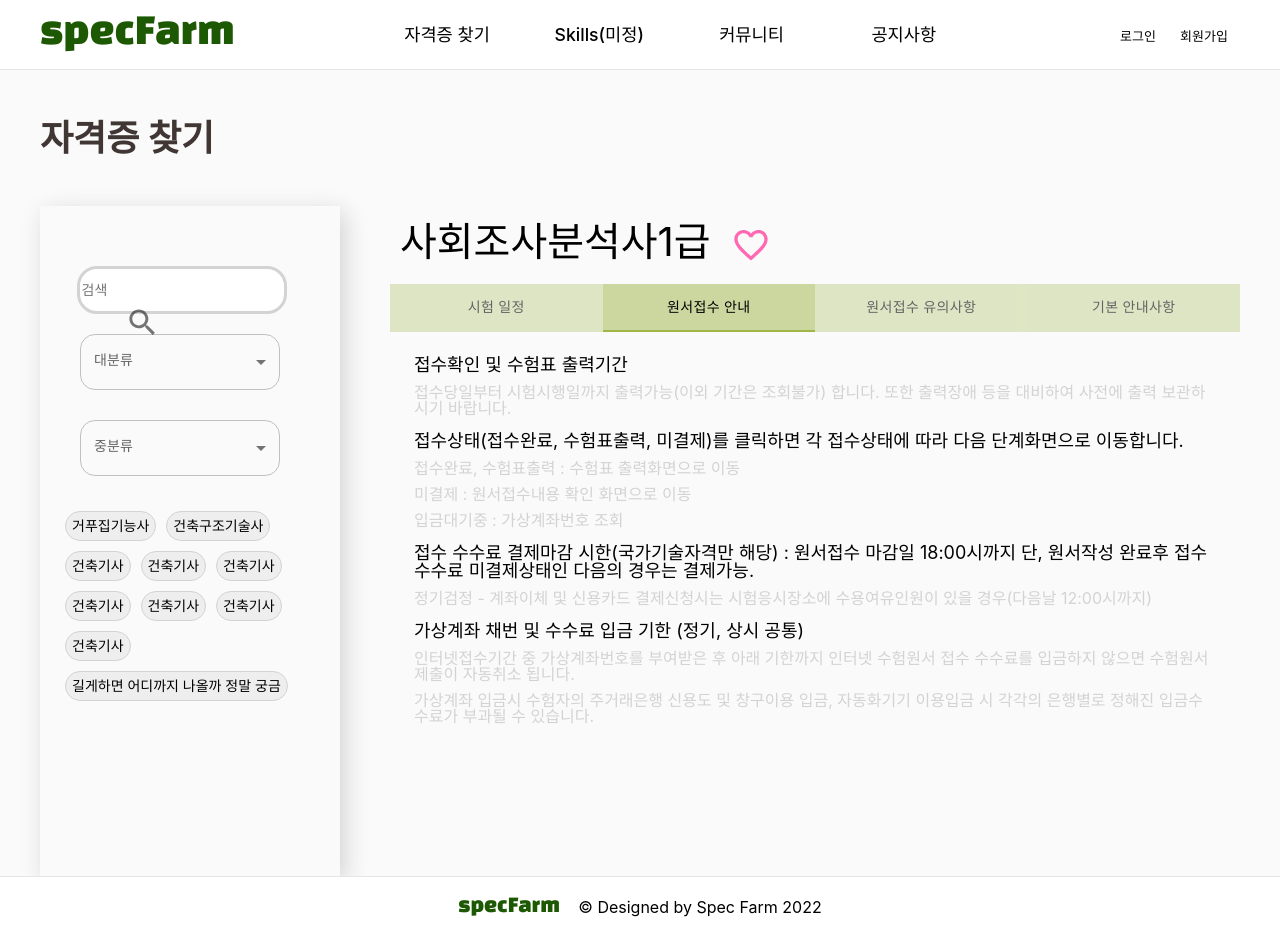
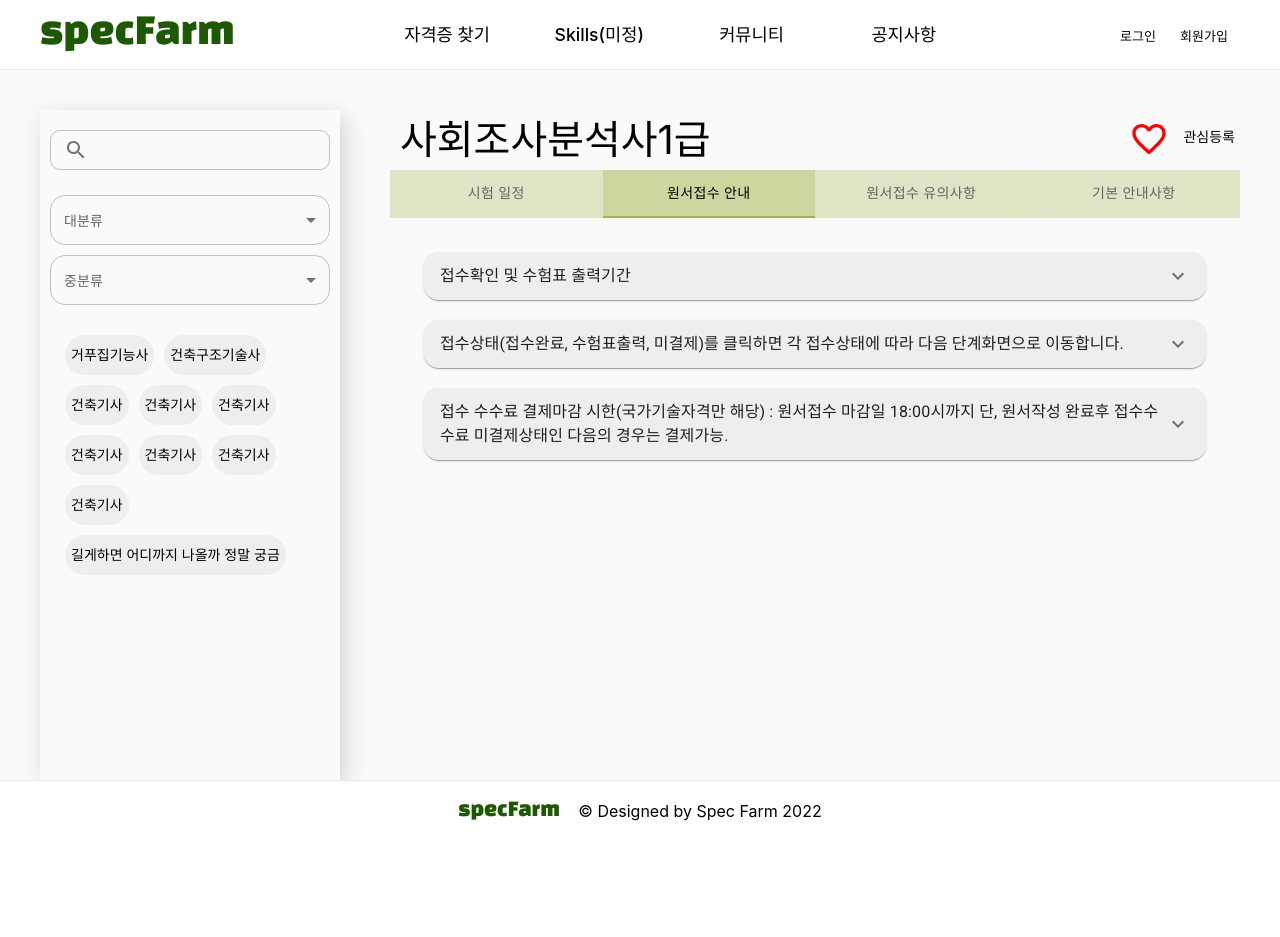
Before and after one commit to sying012/specFarm, a React (Create React App) app in the folder src/main/frontend/: page /certfind in a window 1280 px wide. Both pictures are taken after a click on the tab "원서접수 안내". After the commit the page ends 841 px from the top, so only its background shows below. Built offline with nearby package versions, Linux system fonts and the light colour scheme; a web font is replaced by a local one; what quill-image-resize-module-react would draw is missing.

Commit message:
자격증 찾기 다 했을까..?

```diff
--- a/src/main/frontend/src/components/cert/ApplicationInfo.js
+++ b/src/main/frontend/src/components/cert/ApplicationInfo.js
@@ -1,52 +1,89 @@
-import React from "react";
+import { useRef, useState } from "react";
+import ExpandMoreIcon from "@mui/icons-material/ExpandMore";
+import Accordion from "@mui/material/Accordion";
+import AccordionSummary from "@mui/material/AccordionSummary";
+import AccordionDetails from "@mui/material/AccordionDetails";
+import Typography from "@mui/material/Typography";
 import styles from "../../styles/cert/CertFind.module.css";
 
 const ApplicationInfo = () => {
   return (
     <div>
-      <ui>
-        <li className={styles.appInfoTitle}>접수확인 및 수험표 출력기간</li>
-        <li className={styles.appInfoCon}>
-          접수당일부터 시험시행일까지 출력가능(이외 기간은 조회불가) 합니다.
-          또한 출력장애 등을 대비하여 사전에 출력 보관하시기 바랍니다.
-        </li>
-        <br />
-        <li className={styles.appInfoTitle}>
-          접수상태(접수완료, 수험표출력, 미결제)를 클릭하면 각 접수상태에 따라
-          다음 단계화면으로 이동합니다.
-        </li>
-        <li className={styles.appInfoCon}>
-          접수완료, 수험표출력 : 수험표 출력화면으로 이동
-        </li>
-        <li className={styles.appInfoCon}>
-          미결제 : 원서접수내용 확인 화면으로 이동
-        </li>
-        <li className={styles.appInfoCon}>입금대기중 : 가상계좌번호 조회</li>
-        <br />
-        <li className={styles.appInfoTitle}>
-          접수 수수료 결제마감 시한(국가기술자격만 해당) : 원서접수 마감일
-          18:00시까지 단, 원서작성 완료후 접수수수료 미결제상태인 다음의 경우는
-          결제가능.
-        </li>
-        <li className={styles.appInfoCon}>
-          정기검정 - 계좌이체 및 신용카드 결제신청시는 시험응시장소에
-          수용여유인원이 있을 경우(다음날 12:00시까지)
-        </li>
-        <br />
-        <li className={styles.appInfoTitle}>
-          가상계좌 채번 및 수수료 입금 기한 (정기, 상시 공통)
-        </li>
-        <li className={styles.appInfoCon}>
-          인터넷접수기간 중 가상계좌번호를 부여받은 후 아래 기한까지 인터넷
-          수험원서 접수 수수료를 입금하지 않으면 수험원서 제출이 자동취소
-          됩니다.
-        </li>
-        <li className={styles.appInfoCon}>
-          가상계좌 입금시 수험자의 주거래은행 신용도 및 창구이용 입금,
-          자동화기기 이용입금 시 각각의 은행별로 정해진 입금수수료가 부과될 수
-          있습니다.
-        </li>
-      </ui>
+      <div className={styles.infoHead}>
+        <Accordion style={{ borderRadius: "15px", background: "#eee" }}>
+          <AccordionSummary
+            expandIcon={<ExpandMoreIcon />}
+            aria-controls="panel1a-content"
+            id="panel1a-header"
+            style={{ background: "#eee", borderRadius: "15px" }}
+          >
+            <Typography>접수확인 및 수험표 출력기간</Typography>
+          </AccordionSummary>
+          <AccordionDetails
+            style={{ background: "#eee", borderRadius: "15px" }}
+          >
+            <Typography>
+              <p>
+                접수당일부터 시험시행일까지 출력가능(이외 기간은 조회불가)
+                합니다. 또한 출력장애 등을 대비하여 사전에 출력 보관하시기
+                바랍니다.
+              </p>
+            </Typography>
+          </AccordionDetails>
+        </Accordion>
+      </div>
+      <div className={styles.infoHead}>
+        <Accordion style={{ borderRadius: "15px", background: "#eee" }}>
+          <AccordionSummary
+            expandIcon={<ExpandMoreIcon />}
+            aria-controls="panel2a-content"
+            id="panel2a-header"
+            style={{ background: "#eee", borderRadius: "15px" }}
+          >
+            <Typography>
+              접수상태(접수완료, 수험표출력, 미결제)를 클릭하면 각 접수상태에
+              따라 다음 단계화면으로 이동합니다.
+            </Typography>
+          </AccordionSummary>
+          <AccordionDetails
+            style={{ background: "#eee", borderRadius: "15px" }}
+          >
+            <Typography>
+              <p>접수완료, 수험표출력 : 수험표 출력화면으로 이동</p>
+              <br />
+              <p>미결제 : 원서접수내용 확인 화면으로 이동</p>
+              <br />
+              <p>입금대기중 : 가상계좌번호 조회</p>
+            </Typography>
+          </AccordionDetails>
+        </Accordion>
+      </div>
+      <div className={styles.infoHead}>
+        <Accordion style={{ borderRadius: "15px", background: "#eee" }}>
+          <AccordionSummary
+            expandIcon={<ExpandMoreIcon />}
+            aria-controls="panel3a-content"
+            id="panel3a-header"
+            style={{ background: "#eee", borderRadius: "15px" }}
+          >
+            <Typography>
+              접수 수수료 결제마감 시한(국가기술자격만 해당) : 원서접수 마감일
+              18:00시까지 단, 원서작성 완료후 접수수수료 미결제상태인 다음의
+              경우는 결제가능.
+            </Typography>
+          </AccordionSummary>
+          <AccordionDetails
+            style={{ background: "#eee", borderRadius: "15px" }}
+          >
+            <Typography>
+              <p>
+                계좌이체 및 신용카드 결제신청시는 시험응시장소에 수용여유인원이
+                있을 경우(다음날 12:00시까지)
+              </p>
+            </Typography>
+          </AccordionDetails>
+        </Accordion>
+      </div>
     </div>
   );
 };
--- a/src/main/frontend/src/components/cert/BasicsInfo.js
+++ b/src/main/frontend/src/components/cert/BasicsInfo.js
@@ -1,32 +1,109 @@
-import React from "react";
+import { useRef, useState } from "react";
+import ExpandMoreIcon from "@mui/icons-material/ExpandMore";
+import Accordion from "@mui/material/Accordion";
+import AccordionSummary from "@mui/material/AccordionSummary";
+import AccordionDetails from "@mui/material/AccordionDetails";
+import Typography from "@mui/material/Typography";
 import styles from "../../styles/cert/CertFind.module.css";
 
 const BasicsInfo = () => {
   return (
     <div>
-      <ui>
-        <li className={styles.appInfoTitle}>
-          시험 시작시간 이후 입실 및 응시가 불가하며, 수험표 및 접수내역
-          사전확인을 통한 시험장 위치, 시험장 입실가능 시간을 숙지하시기
-          바랍니다.
-        </li>
-        <li className={styles.appInfoCon}>
-          시험 준비물 - 공단인정 신분증(바로가기), 수험표, 흑색 사인펜(PBT시험),
-          수정테이프 , 계산기[필요시], 흑색 볼펜류 필기구(필답, 기술사 필기),
-          계산기[필요시], 공학용계산기는 일부 등급에서 제한된 모델로만 사용이
-          가능하므로 사전에 필히 확인 후 지참 바랍니다.
-        </li>
-        <li className={styles.appInfoCon}>
-          부정행위 관련 유의사항 - 시험 중 다음과 같은 행위를 하는 자는
-          국가기술자격법 제10조 제6항의 규정에 따라 당해 검정을 중지 또는 무효로
-          하고 3년간 국가기술자격법에 의한 검정을 받을 자격이 정지됩니다.
-        </li>
-        <li className={styles.appInfoCon}>
-          부정행위 관련 유의사항 - 시험 중 다음과 같은 행위를 하는 자는
-          국가기술자격법 제10조 제6항의 규정에 따라 당해 검정을 중지 또는 무효로
-          하고 3년간 국가기술자격법에 의한 검정을 받을 자격이 정지됩니다.
-        </li>
-      </ui>
+      <div className={styles.infoHead}>
+        <Accordion style={{ borderRadius: "15px", background: "#eee" }}>
+          <AccordionSummary
+            expandIcon={<ExpandMoreIcon />}
+            aria-controls="panel1a-content"
+            id="panel1a-header"
+            style={{ background: "#eee", borderRadius: "15px" }}
+          >
+            <Typography>필기시험 시험자 유의사항</Typography>
+          </AccordionSummary>
+          <AccordionDetails
+            style={{ background: "#eee", borderRadius: "15px" }}
+          >
+            <Typography>
+              <p>
+                1. 답안카드는 반드시 검정색 사인펜으로 기재하고 마킹하시기
+                바랍니다.
+              </p>
+              <p>
+                2. 답안카드 채점은 전산 판독결과에 따르며 문제지 형별 및 답안
+                란의 마킹누락, 마킹착오로 인한 불이익은 전적으로 수험자의
+                귀책사유입니다.
+              </p>
+              <p>
+                3. 답안카드 오작성 시 교체 또는 수정테이프를 사용하여 수정
+                가능하나, 불완전한 수정처리로 인해 발생하는 채점결과는 수험자
+                귀책사유이므로 주의하시기 바랍니다.
+              </p>
+              <p>4. 감독위원 확인이 없는 답안카드는 무효 처리됩니다.</p>
+              <p>
+                5. 부정행위 예방을 위해 문제지에도 수험번호 및 성명을 기재하여야
+                합니다.
+              </p>
+              <p>
+                6. 시험시간이 종료되면 즉시 답안작성을 멈춰야 하며, 종료시간
+                이후 계속 답안을 작성하거나 감독위원의 답안제출 지시에 불응할
+                때에는 채점대상에서 제외될 수 있습니다.
+              </p>
+              <p>
+                7. 시험 중에는 통신기기 및 전자기기(휴대전화기 등)의 소지 또는
+                사용이 불가합니다.
+              </p>
+            </Typography>
+          </AccordionDetails>
+        </Accordion>
+      </div>
+      <div className={styles.infoHead}>
+        <Accordion style={{ borderRadius: "15px", background: "#eee" }}>
+          <AccordionSummary
+            expandIcon={<ExpandMoreIcon />}
+            aria-controls="panel2a-content"
+            id="panel2a-header"
+            style={{ background: "#eee", borderRadius: "15px" }}
+          >
+            <Typography>실기시험 시험자 유의사항</Typography>
+          </AccordionSummary>
+          <AccordionDetails
+            style={{ background: "#eee", borderRadius: "15px" }}
+          >
+            <Typography>
+              <p>
+                1. 수험자지참준비물을 반드시 확인 후 준비해오셔야 응시
+                가능합니다.
+              </p>
+              <p>
+                2. 수험자는 시험위원의 지시에 따라야 하며 시험실 출입 시 부정한
+                물품 소지여부 확인을 위해 시험위원의 검사를 받아야 합니다.
+              </p>
+              <p>
+                3. 시험시간 중 전자·통신기기를 비롯한 불허물품 소지가 적발되는
+                경우 퇴실조치 및 당해시험은 무효처리 됩니다.
+              </p>
+              <p>
+                4. 수험자는 답안 작성 시 검정색 필기구만 사용하여야 합니다.(그
+                외 연필류, 유색 필기구 등을 사용한 답항은 채점하지않으며 0점
+                처리됩니다.)
+              </p>
+              <p>
+                5. 수험자는 시험시작 전에 지급된 재료의 이상 유무를 확인하고
+                이상이 있을 경우에는 시험위원으로 부터 조치를 받아야
+                합니다.(시험시작 후 재료교환 및 추가지급 불가)
+              </p>
+              <p>
+                6. 수험자는 시험 종료후 문제지와 작품(답안지)을 시험위원에게
+                제출하여야 합니다.(단, 문제지 제공 지정종목은 시험 종료 후
+                문제지를 회수하지 아니함)
+              </p>
+              <p>
+                7. 복합형(필답형+작업형)으로 시행되는 종목은 전 과정을 응시하지
+                않는 경우 채점대상에서 제외 됩니다.
+              </p>
+            </Typography>
+          </AccordionDetails>
+        </Accordion>
+      </div>
     </div>
   );
 };
--- a/src/main/frontend/src/components/cert/CertFind.js
+++ b/src/main/frontend/src/components/cert/CertFind.js
@@ -16,6 +16,7 @@ import TestSchedule from "./TestSchedule";
 import FavoriteBorder from "@mui/icons-material/FavoriteBorder";
 import Favorite from "@mui/icons-material/Favorite";
 import Checkbox from "@mui/material/Checkbox";
+import TextField from "@mui/material/TextField";
 import "../../styles/cert/info.css";
 
 function TabPanel(props) {
@@ -70,21 +71,36 @@ const CertFind = () => {
 
   return (
     <div>
-      <div className="titleContainer">
-        <div className="titlewrap">자격증 찾기</div>
-      </div>
       <div className={styles.certFindInfo}>
         <div className={styles.certContainer}>
-          <div className={styles.certFindSearchBar}>
-            <input className={styles.certfindinput} placeholder="검색"></input>
-            <SearchIcon
-              fontSize="large"
-              color="action"
-              style={{ position: "absolute", top: "305px", right: "1120px" }}
-            />
+          <div className={styles.certfindSearch}>
+            <TextField
+              id="outlined-search"
+              type="search"
+              InputProps={{
+                startAdornment: <SearchIcon color="action" />,
+
+                style: {
+                  width: "280px",
+                  borderRadius: "10px",
+                  margin: "20px 10px",
+                },
+              }}
+              sx={{
+                "& .MuiOutlinedInput-root": {
+                  "&.Mui-focused fieldset": {
+                    borderColor: "#8cbf75",
+                  },
+                  "&.MuiInputBase-sizeSmall": {
+                    paddingLeft: "14px",
+                  },
+                },
+              }}
+              size="small"
+            ></TextField>
           </div>
-          <Grid xs={6} style={{ width: "150px", padding: "20px 40px" }}>
-            <FormControl sx={{ minWidth: 200 }} style={{ fontSize: "10px" }}>
+          <Grid xs={6} style={{ padding: "5px 10px" }}>
+            <FormControl sx={{ minWidth: 280 }} style={{ fontSize: "10px" }}>
               <InputLabel id="certLCat" style={{ fontSize: "14px" }}>
                 대분류
               </InputLabel>
@@ -95,7 +111,10 @@ const CertFind = () => {
                 label="대분류"
                 onChange={certLCatChange}
                 name="certLCat"
-                style={{ borderRadius: "15px" }}
+                style={{
+                  borderRadius: "15px",
+                  height: "50px",
+                }}
               >
                 {certLCat.map((certL) => (
                   <MenuItem key={certL.id} value={certL.name}>
@@ -105,8 +124,8 @@ const CertFind = () => {
               </Select>
             </FormControl>
           </Grid>
-          <Grid xs={6} style={{ width: "150px", padding: "10px 40px" }}>
-            <FormControl sx={{ minWidth: 200 }}>
+          <Grid xs={6} style={{ padding: "5px 10px" }}>
+            <FormControl sx={{ minWidth: 280 }}>
               <InputLabel id="certMCat" style={{ fontSize: "14px" }}>
                 중분류
               </InputLabel>
@@ -117,7 +136,7 @@ const CertFind = () => {
                 label="중분류"
                 onChange={certMCatChange}
                 name="certMCat"
-                style={{ borderRadius: "15px" }}
+                style={{ borderRadius: "15px", height: "50px" }}
               >
                 {certMCat.map((certM) => (
                   <MenuItem key={certM.id} value={certM.name}>
@@ -161,14 +180,16 @@ const CertFind = () => {
           </div>
         </div>
         <div className={styles.certFind}>
+          <div className={styles.certFindName}>관심등록</div>
           <div className={styles.certFindTitle}>
-            사회조사분석사1급{" "}
+            사회조사분석사1급
             <Checkbox
               {...label}
               icon={<FavoriteBorder />}
               checkedIcon={<Favorite />}
               classes={{ root: "custom-checkbox-root" }}
-            />{" "}
+              style={{ float: "right", marginTop: "-10px" }}
+            />
           </div>
           <Box sx={{ width: "100%" }}>
             <Box sx={{ borderBottom: 0, borderColor: "divider" }}>
--- a/src/main/frontend/src/pages/CertMain.js
+++ b/src/main/frontend/src/pages/CertMain.js
@@ -1,13 +1,14 @@
 import React, { useState } from "react";
 import SearchIcon from "@mui/icons-material/Search";
-import Box from "@mui/material/Box";
 import InputLabel from "@mui/material/InputLabel";
 import MenuItem from "@mui/material/MenuItem";
 import FormControl from "@mui/material/FormControl";
 import Select from "@mui/material/Select";
-import Stack from "@mui/material/Stack";
 import styles from "../styles/cert/Cert.module.css";
 import Grid from "@mui/system/Unstable_Grid";
+import TextField from "@mui/material/TextField";
+import { ArrowForwardIos } from "@mui/icons-material";
+import sprout from "../images/cert_sprout1.png";
 
 const CertMain = () => {
   const [certLCat, setCertLCat] = useState([{ id: 1, name: "사업관리" }]);
@@ -34,14 +35,36 @@ const CertMain = () => {
         justifyContent: "center",
       }}
     >
-      <h1 className={styles.certtitle}>재배할 자격증을 찾아보세요. 🌱</h1>
+      <h1 className={styles.certtitle}>
+        재배할 자격증을 찾아보세요.{" "}
+        <img className={styles.certTitleImg} src={sprout} alt="새싹" />
+      </h1>
+
       <div className={styles.certSearchBar}>
-        <input className={styles.certinput} placeholder="검색"></input>
-        <SearchIcon
-          fontSize="large"
-          color="action"
-          style={{ position: "absolute", top: "73px", right: "20px" }}
-        />
+        <TextField
+          id="outlined-search"
+          type="search"
+          InputProps={{
+            startAdornment: <SearchIcon color="action" fontSize="large" />,
+            style: {
+              width: "650px",
+              height: "60px",
+              borderRadius: "15px",
+              marginTop: "30px",
+              padding: "0 10px",
+            },
+          }}
+          sx={{
+            "& .MuiOutlinedInput-root": {
+              "&.Mui-focused fieldset": {
+                borderColor: "#8cbf75",
+              },
+              "&.MuiInputBase-sizeSmall": {
+                paddingLeft: "14px",
+              },
+            },
+          }}
+        ></TextField>
       </div>
       <Grid
         container
@@ -49,7 +72,7 @@ const CertMain = () => {
         style={{
           justifyContent: "space-around",
           margin: "30px auto",
-          width: "420px",
+          width: "500px",
         }}
       >
         <Grid xs={3} style={{ width: "200px", padding: "0" }}>
@@ -72,6 +95,18 @@ const CertMain = () => {
             </Select>
           </FormControl>
         </Grid>
+        <Grid
+          item
+          xs={1}
+          style={{
+            paddingLeft: "15px",
+            paddingTop: "15px",
+            display: "flex",
+            justifyContent: "center",
+          }}
+        >
+          <ArrowForwardIos color="action" />
+        </Grid>
         <Grid xs={3} style={{ width: "200px", padding: "0" }}>
           <FormControl sx={{ minWidth: 200 }} style={{ fontSize: "14px" }}>
             <InputLabel id="certMCat">중분류</InputLabel>
@@ -93,24 +128,10 @@ const CertMain = () => {
           </FormControl>
         </Grid>
       </Grid>
-      <Grid container spacing={3} style={{}}>
-        <Grid>
-          <Box
-            sx={{
-              width: 750,
-              height: 120,
-              border: "1px solid lightgray",
-              borderRadius: "20px",
-            }}
-          >
+
+      <div className={styles.certMainCard}>
+        <div className={styles.certMainBody}>
           <div>
-              <div
-                style={{
-                  flex: 1,
-                  flexWrap: "wrap",
-                  padding: "10px",
-                }}
-              >
             <button
               className={styles.smallcert}
               type="button"
@@ -146,9 +167,7 @@ const CertMain = () => {
             </button>
           </div>
         </div>
-          </Box>
-        </Grid>
-      </Grid>
+      </div>
     </div>
   );
 };
--- a/src/main/frontend/src/styles/cert/CertFind.module.css
+++ b/src/main/frontend/src/styles/cert/CertFind.module.css
@@ -2,34 +2,39 @@
     width: 300px;
     min-height: calc(100vh - 130px);
     box-shadow: 5px 6px 22px lightgray;
+    margin-top: 40px;
   }
   .certfindinput {
     width: 200px;
     height: 40px;
     margin-left: 8%;
     margin-top: 60px;
-    border: 3px solid lightgray;
-    border-radius: 20px;
+    border: 1px solid lightgray;
+    border-radius: 15px;
     font-size: 14px;
+    padding: 0 5px;
   }
   .smallFindCert {
     font-size: 14px;
     margin: 5px;
-    height: 30px;
+    height: 40px;
     border-radius: 30px;
     background: #eee;
     line-height: 20px;
+    border: none;
+    cursor: pointer;
+  }
 
-    border: 1px solid lightgray;
-    cursor: pointer;
+  .smallFindCert:hover {
+    background-color: black;
+    color: white
+  }
 
-
-
-  }
   .certFind {
   width: 850px;
   height: 500px;
   color: black;
+  margin-top: 40px;
 
 
   }
@@ -44,32 +49,33 @@
   }
 
   .infoHead {
-  text-align: center;
-  width: 90px;
-  font-size: 14px;
+  padding: 10px
+
   }
 
   .infoBody {
     text-align: center;
     font-size: 12px;
     width: 50px;
+
   }
 
   .infoTable {
     width: 100%;
     height: max-content;
     border-collapse: collapse;
-    border-top: 2px solid #bdbdbd;
-    border-bottom: 2px solid #bdbdbd;
+    border-radius: 10px;
+    border-style: hidden;
+    box-shadow: 0 0 0 1px rgba(150, 150, 150, 0.3);
+  }
+
+  .infoTable > thead > tr > th {
+    background-color: rgba(150, 150, 150, 0.3);
+    border-top: 1px solid rgba(150, 150, 150, 0.3);
+    padding: 15px 5px;
     text-align: center;
   }
 
-  .infoTable > thead > tr > th {
-    background-color: #eeeeee;
-    border-top: 1px solid #bdbdbd;
-    padding: 15px 5px;
-    text-align: center;
-  }
 
   .infoTable > tbody > tr > td {
     margin-left: 100px;
@@ -79,8 +85,15 @@
   }
 
   .infoButton {
-    text-align: center;
-    padding: 20px 5px;
+    font-size: 14px;
+    height: 40px;
+    border-radius: 30px;
+    background: #eee;
+    line-height: 20px;
+    border: none;
+    cursor: pointer;
+    padding: 10px 30px;
+    margin: 40px 330px;
   }
   .appInfoTitle {
     font-size: 18px;
@@ -88,9 +101,8 @@
 
   }
   .appInfoCon {
-   padding-top: 10px;
-   list-style: none;
-   color: lightgray
+
+   color: black
   }
 
   .testInfo {
@@ -100,3 +112,9 @@
   .certFindSearchBar {
     padding: 0 15px;
   }
+
+  .certFindName {
+    font-size: 14px;
+    float: right;
+    margin: 20px 5px;
+  }
--- a/src/main/frontend/src/styles/cert/info.css
+++ b/src/main/frontend/src/styles/cert/info.css
@@ -1,5 +1,7 @@
 .custom-checkbox-root .MuiSvgIcon-root{
     width: 40px;
     height: 40px;
-    color: hotpink;
+    color: red;
+
+
   }
```
Also changed, not shown: src/main/frontend/src/components/cert/ApplicationCaution.js (+87 -24 lines), src/main/frontend/src/components/cert/TestSchedule.js (+6 -4 lines), src/main/frontend/src/styles/cert/Cert.module.css (+41 -6 lines), src/main/frontend/public/upload/cert/sprout.png (added), src/main/frontend/src/images/cert_sprout1.png (added). Lines whose indentation alone changed are shown as unchanged.
